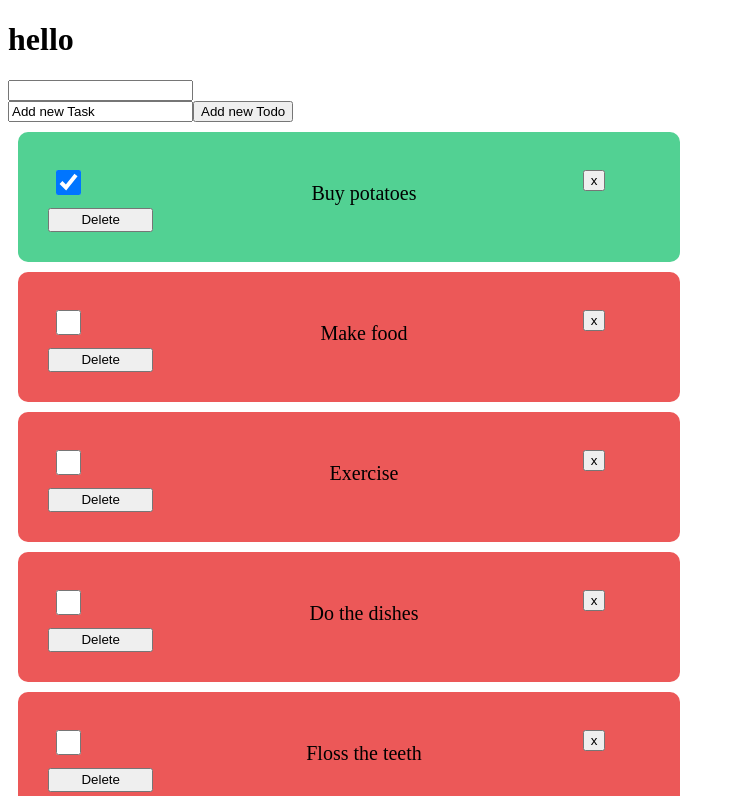
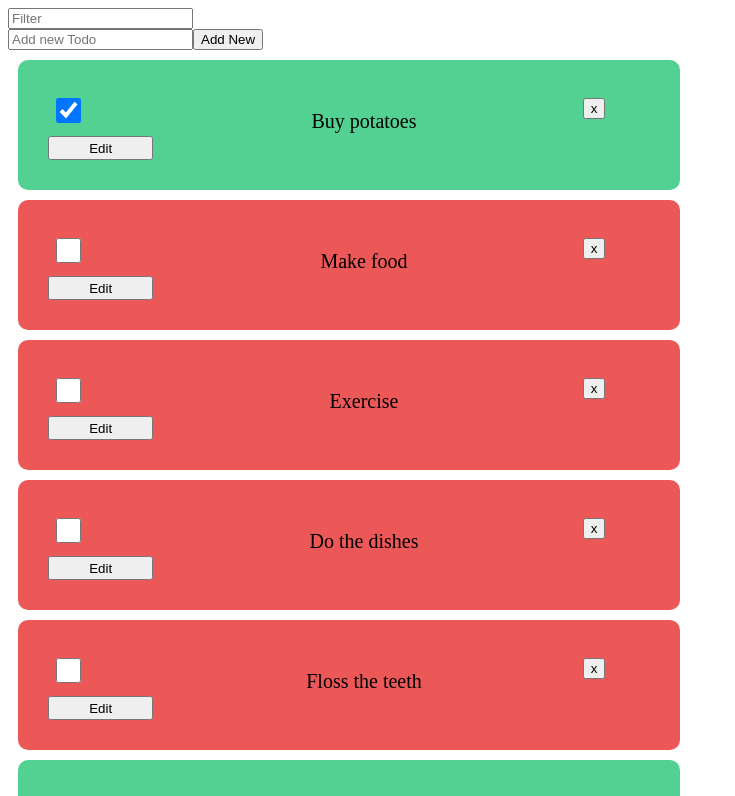
Before and after one commit to cat-rivers/Buutti_Execises, a React (Create React App) app in the folder lecture_20/lecture_20/: page / in a window 1280 px wide. Shown: the top 796 px of the page, without its empty margins (0-735 px from the left). Built offline with nearby package versions, Linux system fonts and the light colour scheme.

Commit message:
add edit mode

```diff
--- a/lecture_20/lecture_20/src/AddTodo.js
+++ b/lecture_20/lecture_20/src/AddTodo.js
@@ -2,7 +2,7 @@ import { useState } from "react";
 
 const AddTodo = props => {
   const { onAddNewTodo } = props;
-  const [taskTodo, setTaskTodo] = useState("Add new Task");
+  const [taskTodo, setTaskTodo] = useState("");
 
   const inputTask = e => {
     setTaskTodo(e.target.value);
@@ -14,6 +14,7 @@ const AddTodo = props => {
         type="text"
         name="submit"
         value={taskTodo}
+        placeholder="Add new Todo"
       />
       <button
         onClick={e => {
@@ -21,8 +22,7 @@ const AddTodo = props => {
           onAddNewTodo(taskTodo);
         }}
       >
-        {" "}
-        Add new Todo{" "}
+        Add New
       </button>
     </form>
   );
--- a/lecture_20/lecture_20/src/App.js
+++ b/lecture_20/lecture_20/src/App.js
@@ -3,7 +3,6 @@ import Todos from "./Todos";
 function App() {
   return (
     <>
-      <h1>hello</h1>
       <Todos />
     </>
   );
--- a/lecture_20/lecture_20/src/DeleteTodo.js
+++ b/lecture_20/lecture_20/src/DeleteTodo.js
@@ -1,7 +1,11 @@
 const DeleteTodo = props => {
   const { id, handleDelete } = props;
 
-  return <button onClick={() => handleDelete(id)}>Delete</button>;
+  return (
+    <button className="btn-close" onClick={() => handleDelete(id)}>
+      x
+    </button>
+  );
 };
 
 export default DeleteTodo;
--- a/lecture_20/lecture_20/src/EditTodo.js
+++ b/lecture_20/lecture_20/src/EditTodo.js
@@ -0,0 +1,26 @@
+import { useState } from "react";
+
+const EditTodo = props => {
+  const { onChangeEditTodo, text } = props;
+  const [value, setValue] = useState(text);
+  return (
+    <>
+      <form>
+        <input
+          onChange={e => setValue(e.target.value)}
+          placeholder="change todo text"
+        ></input>
+        <button
+          onClick={e => {
+            e.preventDefault();
+            onChangeEditTodo(value);
+          }}
+        >
+          Save
+        </button>
+      </form>
+    </>
+  );
+};
+
+export default EditTodo;
--- a/lecture_20/lecture_20/src/TodoCard.js
+++ b/lecture_20/lecture_20/src/TodoCard.js
@@ -1,8 +1,13 @@
 import "./TodoCard.css";
 import DeleteTodo from "./DeleteTodo";
+import { useState } from "react";
+import EditTodo from "./EditTodo";
 
 const TodoCard = props => {
-  const { object, text, onToggleComplete, handleDelete } = props;
+  const { object, text, onToggleComplete, handleDelete, onChangeEditTodo } =
+    props;
+
+  const [editMode, setEditMode] = useState(false);
 
   return (
     <div
@@ -18,9 +23,22 @@ const TodoCard = props => {
           onToggleComplete(object.id);
         }}
       />
-      <p> {text}</p>
-      <button className="btn-close">x</button>
+      {!editMode ? (
+        <p> {text}</p>
+      ) : (
+        <EditTodo
+          text={text}
+          onChangeEditTodo={text => {
+            console.log(text);
+            onChangeEditTodo(object.id, text);
+            setEditMode(!editMode);
+          }}
+        />
+      )}
+
       <DeleteTodo id={object.id} handleDelete={handleDelete} />
+
+      {!editMode && <button onClick={() => setEditMode(true)}>Edit</button>}
     </div>
   );
 };
--- a/lecture_20/lecture_20/src/Todos.js
+++ b/lecture_20/lecture_20/src/Todos.js
@@ -18,7 +18,7 @@ const defaultTodos = [
 const makeTodoFilterFunction = filter => todo =>
   todo.text.toLowerCase().includes(filter.toLowerCase());
 
-const TodoList = ({ todos, toggleComplete, handleDelete }) =>
+const TodoList = ({ todos, toggleComplete, handleDelete, editTodoText }) =>
   todos.map(todo => (
     <TodoCard
       key={todo.id}
@@ -26,6 +26,7 @@ const TodoList = ({ todos, toggleComplete, handleDelete }) =>
       text={todo.text}
       onToggleComplete={toggleComplete}
       handleDelete={handleDelete}
+      onChangeEditTodo={editTodoText}
     />
   ));
 
@@ -53,15 +54,25 @@ const Todos = () => {
     setTodos(todos.filter(todo => todo.id !== id));
   };
 
+  const editTodoText = (id, newText) => {
+    setTodos(
+      todos.map(todo => (todo.id === id ? { ...todo, text: newText } : todo))
+    );
+  };
+
   return (
     <>
-      <pre>{filter}</pre>
-      <input value={filter} onChange={e => setFilter(e.target.value)}></input>
+      <input
+        value={filter}
+        onChange={e => setFilter(e.target.value)}
+        placeholder="Filter"
+      ></input>
       <AddTodo onAddNewTodo={onAddNewTodo} />
       <TodoList
         todos={todos.filter(makeTodoFilterFunction(filter))}
         toggleComplete={toggleComplete}
         handleDelete={handleDelete}
+        editTodoText={editTodoText}
       />
     </>
   );
```
